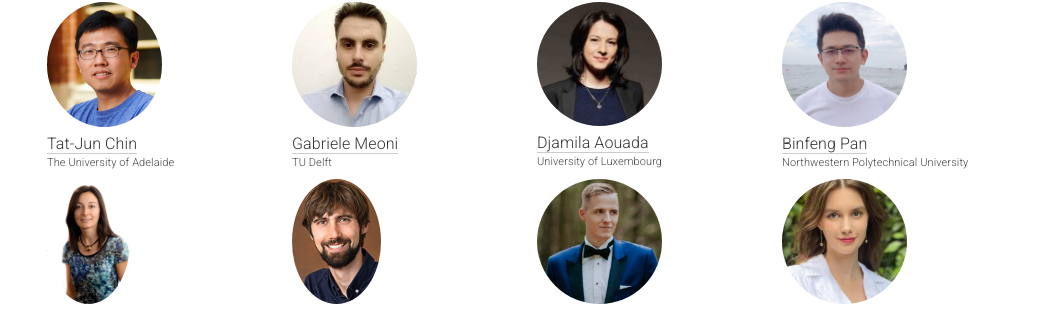
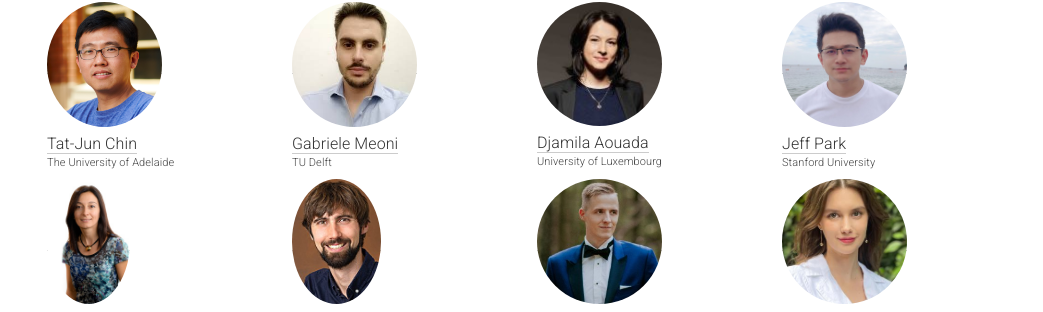
Before and after one commit to AIforSpace/2024, a Jekyll site: the page built from _pages/home.md, in a window 1280 px wide and 900 px high, scrolled down 2217 px. Shown: the part 317-629 px from the top of the window, without its empty margins (118-1161 px from the left). Built offline with Jekyll 4.4.1, drawn with Linux system fonts in a browser that asks for light colours.

Commit message:
Update home.md

```diff
--- a/_pages/home.md
+++ b/_pages/home.md
@@ -232,12 +232,12 @@ acknowledgements: ""
   </div>
 
   <div class="col-xs-3 col-sm-3">
-    <a href="https://teacher.nwpu.edu.cn/m/en/2011010003.html">
+    <a href="https://slab.stanford.edu/people/jeff-park">
       <img class="people-pic" src="{{ "/static/img/people/binfeng.jpeg" | prepend:site.baseurl }}">
     </a>
     <div class="people-name">
-      <a href="https://teacher.nwpu.edu.cn/m/en/2011010003.html">Binfeng Pan</a>
-      <h6>Northwestern Polytechnical University</h6>
+      <a href="https://slab.stanford.edu/people/jeff-park">Jeff Park</a>
+      <h6>Stanford University</h6>
     </div>
   </div>
 
```
